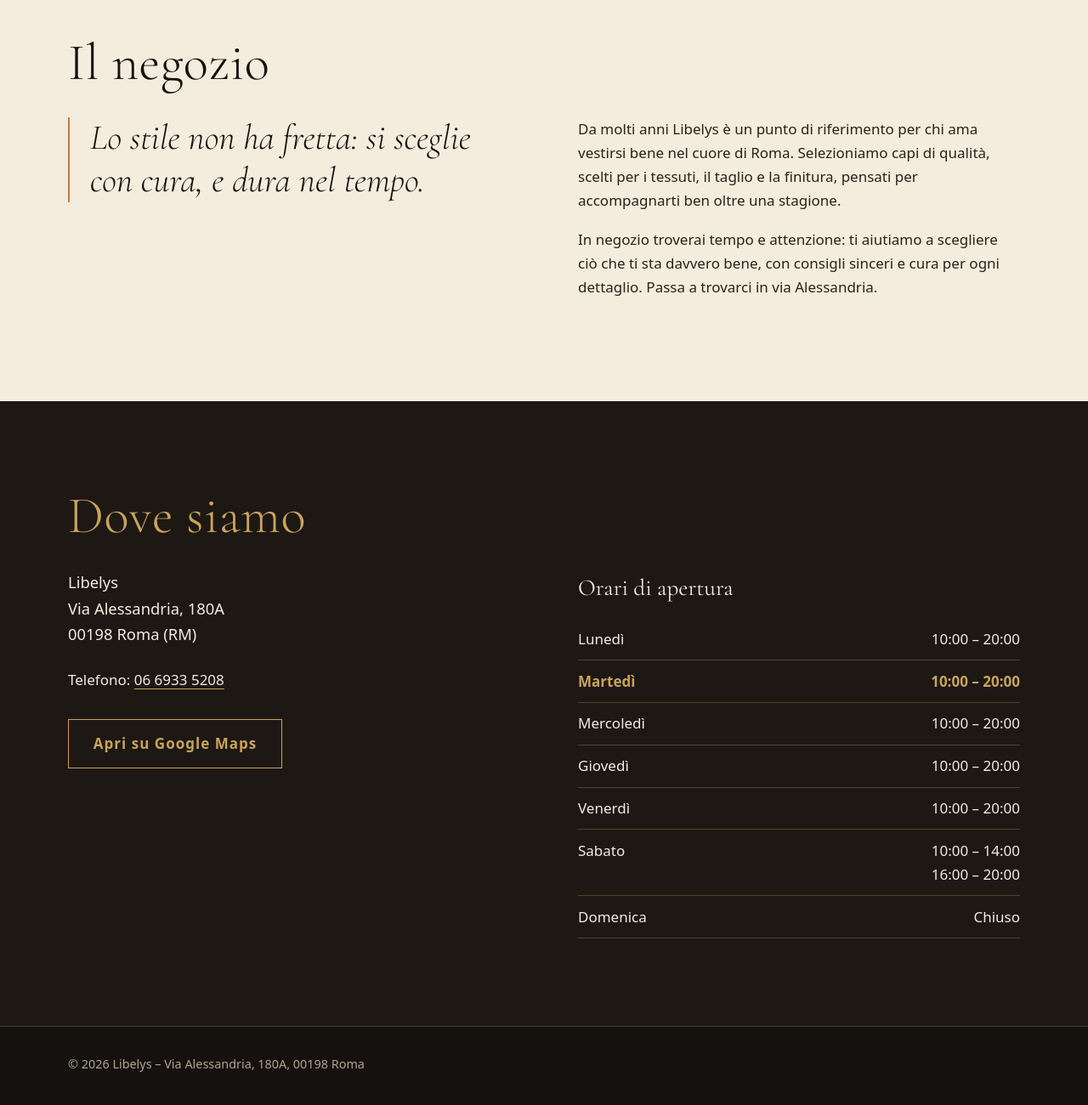
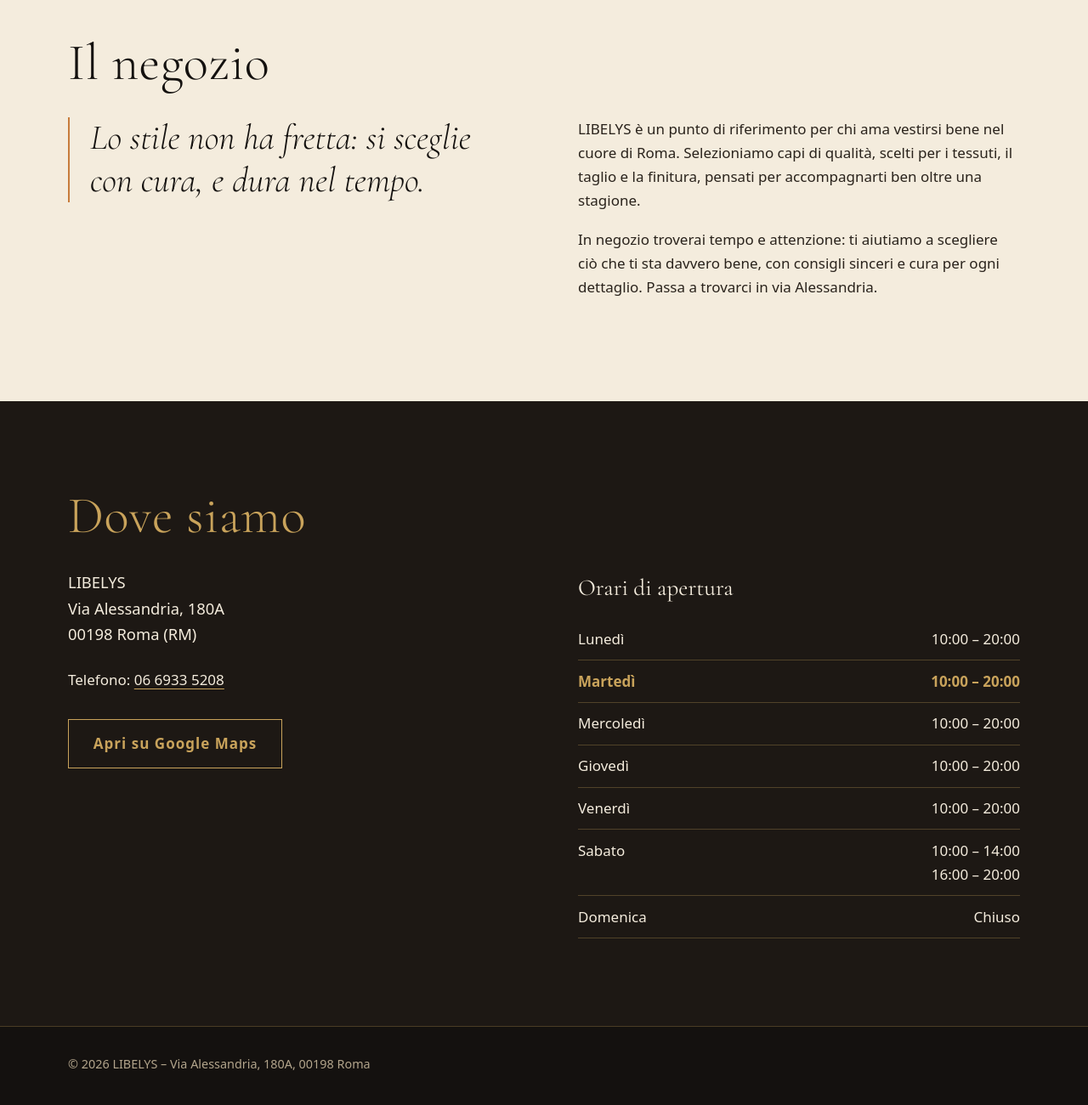
Before and after one commit to pannuba/libelys-site, a plain HTML site: page index.html in a window 1280 px wide. Shown: the part 960-2260 px from the top of the page at 85% size. Drawn offline with Linux system fonts and the light colour scheme.

Commit message:
Update index.html

```diff
--- a/index.html
+++ b/index.html
@@ -3,13 +3,13 @@
 <head>
 <meta charset="utf-8">
 <meta name="viewport" content="width=device-width, initial-scale=1">
-<title>Libelys – Abbigliamento a Roma</title>
+<title>L I B E L Y S</title>
 <meta name="description" content="Libelys, abbigliamento di qualità nel cuore di Roma. Via Alessandria 180A. Scopri il negozio, gli orari e come raggiungerci.">
 <meta name="theme-color" content="#14110F">
-<meta property="og:title" content="Libelys – Abbigliamento a Roma">
+<meta property="og:title" content="L I B E L Y S">
 <meta property="og:description" content="Abbigliamento di qualità nel cuore di Roma. Via Alessandria 180A.">
 <meta property="og:type" content="website">
-<meta property="og:url" content="https://www.libelys.it/">
+<meta property="og:url" content="https://libelys.it/">
 <meta property="og:locale" content="it_IT">
 
 <script type="application/ld+json">
@@ -237,7 +237,7 @@
       <div class="cols">
         <p class="quote">Lo stile non ha fretta: si sceglie con cura, e dura nel tempo.</p>
         <div>
-          <p>Da molti anni Libelys è un punto di riferimento per chi ama vestirsi bene nel cuore di Roma. Selezioniamo capi di qualità, scelti per i tessuti, il taglio e la finitura, pensati per accompagnarti ben oltre una stagione.</p>
+          <p>LIBELYS è un punto di riferimento per chi ama vestirsi bene nel cuore di Roma. Selezioniamo capi di qualità, scelti per i tessuti, il taglio e la finitura, pensati per accompagnarti ben oltre una stagione.</p>
           <p>In negozio troverai tempo e attenzione: ti aiutiamo a scegliere ciò che ti sta davvero bene, con consigli sinceri e cura per ogni dettaglio. Passa a trovarci in via Alessandria.</p>
         </div>
       </div>
@@ -251,7 +251,7 @@
       <div class="cols">
         <div>
           <address>
-            Libelys<br>
+            LIBELYS<br>
             Via Alessandria, 180A<br>
             00198 Roma (RM)
           </address>
@@ -280,7 +280,7 @@
 
 <footer>
   <div class="wrap">
-    <p>© 2026 Libelys – Via Alessandria, 180A, 00198 Roma</p>
+    <p>© 2026 LIBELYS – Via Alessandria, 180A, 00198 Roma</p>
   </div>
 </footer>
 
```
